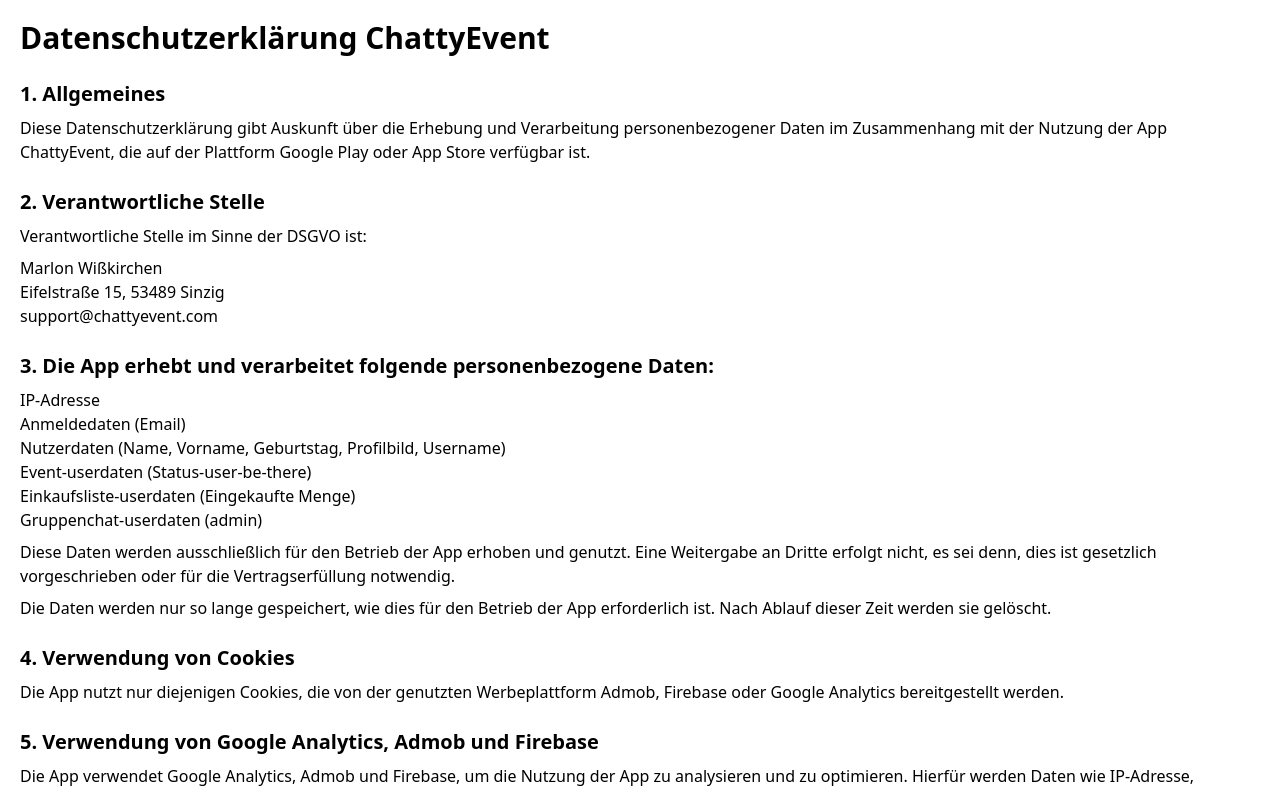
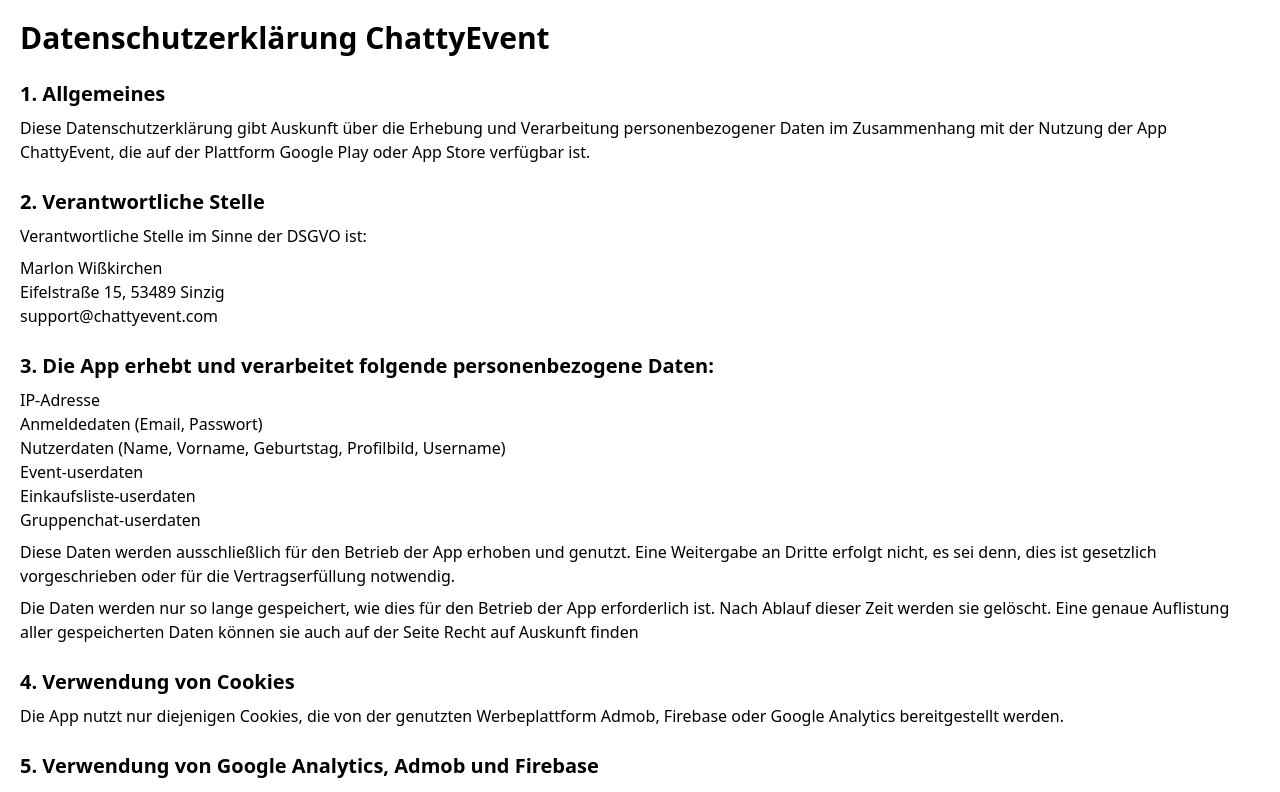
Before and after one commit to MarlonWiss2212/chattyevent-web, a Nuxt app: page /eu-dataprotection/9.5.2023 in a window 1280 px wide. Shown: the top 792 px of the page. Built offline with nearby package versions, Linux system fonts and the light colour scheme.

Commit message:
add page

```diff
--- a/pages/eu-dataprotection/9.5.2023.vue
+++ b/pages/eu-dataprotection/9.5.2023.vue
@@ -14,14 +14,14 @@
       <h2 class="font-bold text-xl">3. Die App erhebt und verarbeitet folgende personenbezogene Daten:</h2>
       <ul class="mt-2">
         <li>IP-Adresse</li>
-        <li>Anmeldedaten (Email)</li>
+        <li>Anmeldedaten (Email, Passwort)</li>
         <li>Nutzerdaten (Name, Vorname, Geburtstag, Profilbild, Username)</li>
-        <li>Event-userdaten (Status-user-be-there)</li>
-        <li>Einkaufsliste-userdaten (Eingekaufte Menge)</li>
-        <li>Gruppenchat-userdaten (admin)</li>
+        <li>Event-userdaten</li>
+        <li>Einkaufsliste-userdaten</li>
+        <li>Gruppenchat-userdaten</li>
       </ul>
       <p class="mt-2">Diese Daten werden ausschließlich für den Betrieb der App erhoben und genutzt. Eine Weitergabe an Dritte erfolgt nicht, es sei denn, dies ist gesetzlich vorgeschrieben oder für die Vertragserfüllung notwendig.</p>
-      <p class="mt-2">Die Daten werden nur so lange gespeichert, wie dies für den Betrieb der App erforderlich ist. Nach Ablauf dieser Zeit werden sie gelöscht.</p>
+      <p class="mt-2">Die Daten werden nur so lange gespeichert, wie dies für den Betrieb der App erforderlich ist. Nach Ablauf dieser Zeit werden sie gelöscht. Eine genaue Auflistung aller gespeicherten Daten können sie auch auf der Seite Recht auf Auskunft finden</p>
     </div>
     <div class="mt-6">
       <h2 class="font-bold text-xl">4. Verwendung von Cookies</h2>
--- a/pages/index.vue
+++ b/pages/index.vue
@@ -1,6 +1,6 @@
 <template>
-  <div class="w-full flex flex-col md:flex-row text-xl font-bold">
-    <div class="w-full md:w-1/2 p-10">
+  <div class="w-full grid grid-cols-1 md:grid-cols-2 xl:grid-cols-3 text-xl font-bold">
+    <div class="w-full p-10">
       <NuxtLink to="/eu-dataprotection">
         <div
           class="w-full transition duration-300 h-52 rounded-lg border-black dark:border-white hover:bg-black hover:text-white dark:hover:text-black dark:hover:bg-white border-2 flex items-center justify-center"
@@ -9,7 +9,7 @@
         </div>
       </NuxtLink>
     </div>
-    <div class="w-full md:w-1/2 p-10">
+    <div class="w-full p-10">
       <NuxtLink to="/terms-of-use">
         <div
           class="w-full transition duration-300 h-52 rounded-lg border-black dark:border-white hover:bg-black hover:text-white dark:hover:text-black dark:hover:bg-white border-2 flex items-center justify-center"
@@ -18,5 +18,14 @@
         </div>
       </NuxtLink>
     </div>
+    <div class="w-full p-10">
+      <NuxtLink to="/right-on-data-access">
+        <div
+          class="w-full transition duration-300 h-52 rounded-lg border-black dark:border-white hover:bg-black hover:text-white dark:hover:text-black dark:hover:bg-white border-2 flex items-center justify-center"
+        >
+          Recht auf Auskunft
+        </div>
+      </NuxtLink>
+    </div>
   </div>
 </template>
--- /dev/null
+++ b/pages/right-on-data-access/21.7.2023.vue
@@ -0,0 +1,2 @@
+<template>
+</template>
--- /dev/null
+++ b/pages/right-on-data-access/index.vue
@@ -0,0 +1,3 @@
+<script lang="ts" setup>
+navigateTo('/right-on-data-access/21.7.2023', { replace: true })
+</script>
```
